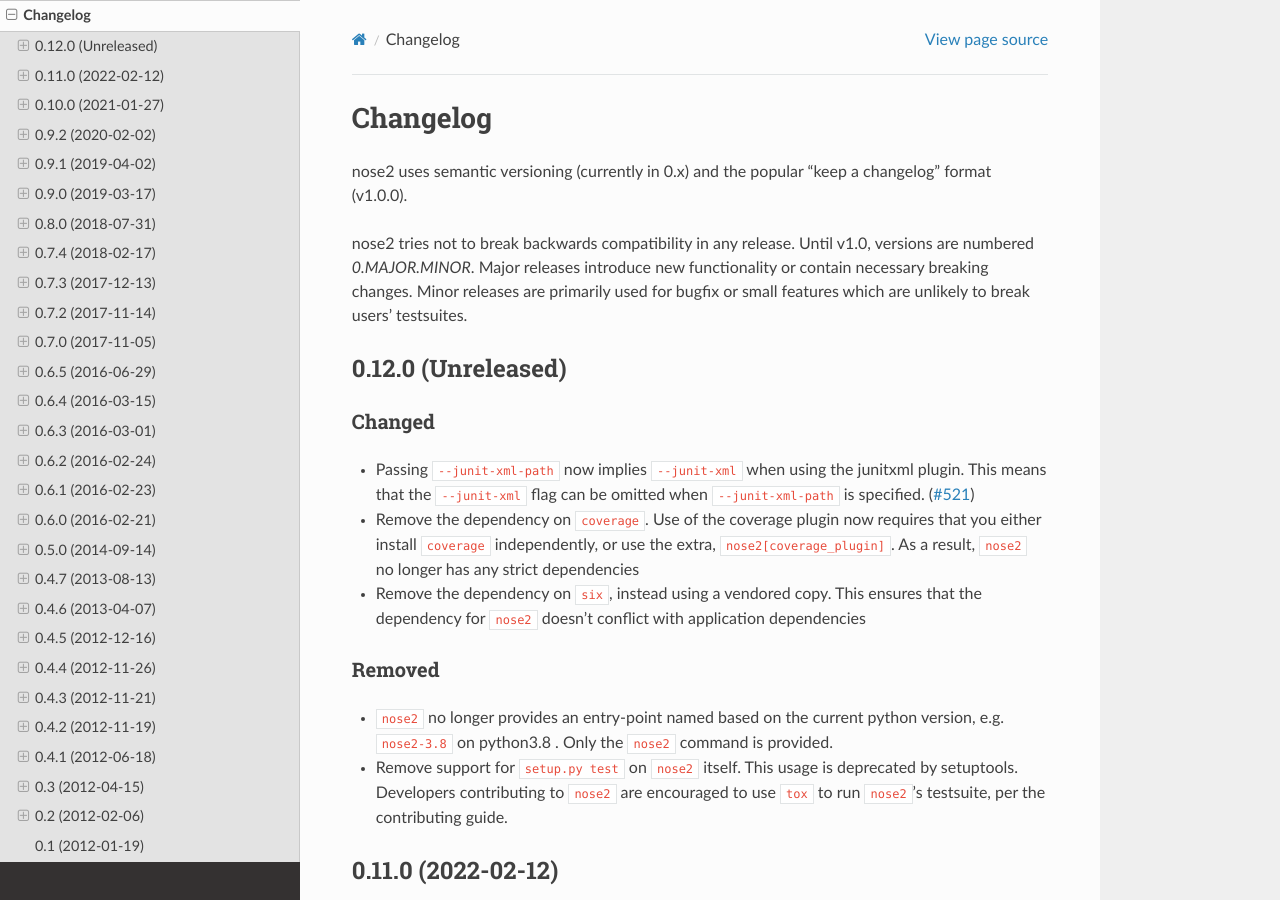
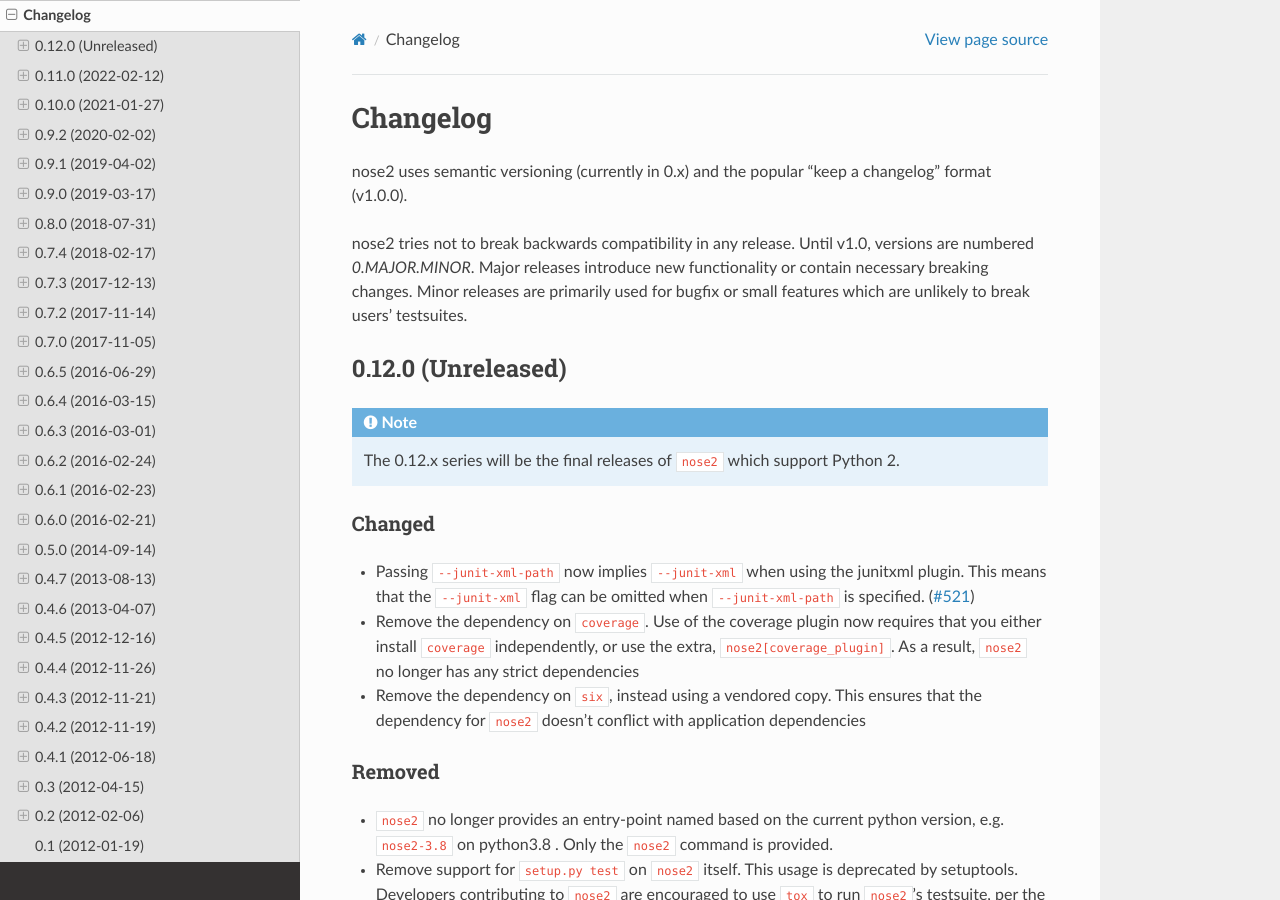
Before and after one commit to nose-devs/nose2, a Sphinx documentation site: the page built from docs/changelog.rst, in a window 1280 px wide and 900 px high. Built offline with Sphinx 7.4.7 and the Read the Docs theme 2.0.0, drawn with Linux system fonts in a browser that asks for light colours; pages that are not in the unit, such as notebooks, are missing from menus.

Commit message:
Add changelog note on end of py2 support
Also a minor tweak to setup.py to remove an unused variable.

```diff
--- a/docs/changelog.rst
+++ b/docs/changelog.rst
@@ -12,6 +12,11 @@
 
 0.12.0 (Unreleased)
 -------------------
+
+.. note::
+
+   The 0.12.x series will be the final releases of ``nose2`` which support
+   Python 2.
 
 Changed
 ~~~~~~~
--- a/setup.py
+++ b/setup.py
@@ -1,5 +1,4 @@
 import os
-import sys
 
 from setuptools import find_packages, setup
 
@@ -8,7 +7,6 @@
 MAINTAINER = "Stephen Rosen"
 MAINTAINER_EMAIL = "dev@nose2.io"
 
-PY_VERSION = "%s.%s" % (sys.version_info.major, sys.version_info.minor)
 LONG_DESCRIPTION = open(os.path.join(os.path.dirname(__file__), "README.rst")).read()
 
 setup(
```
